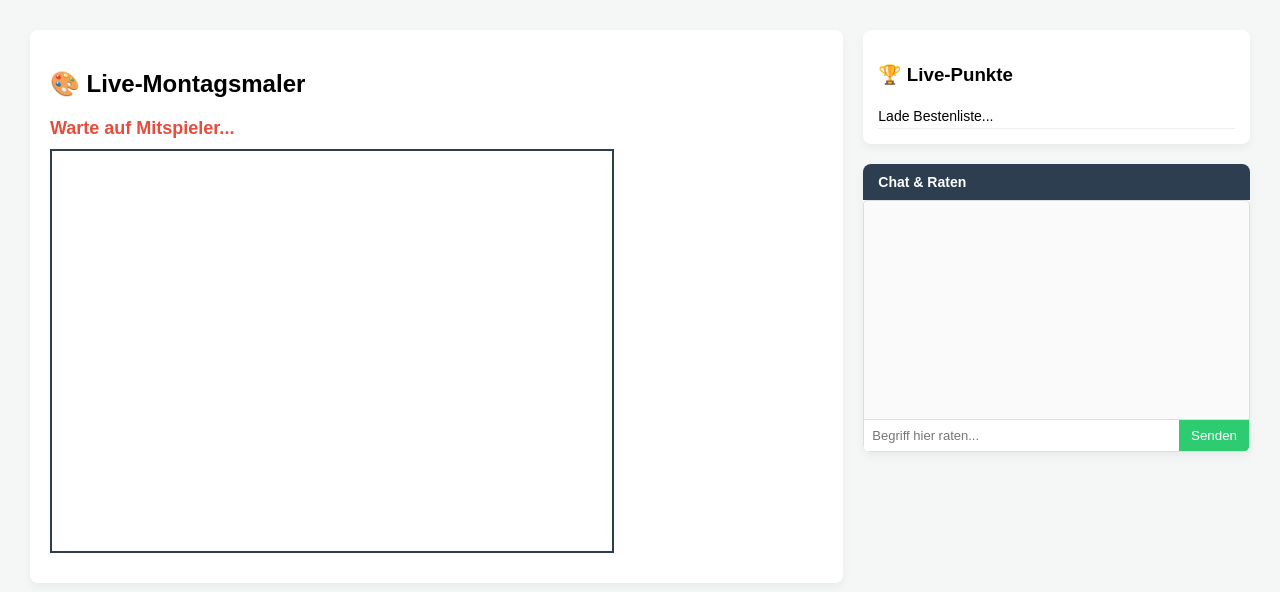
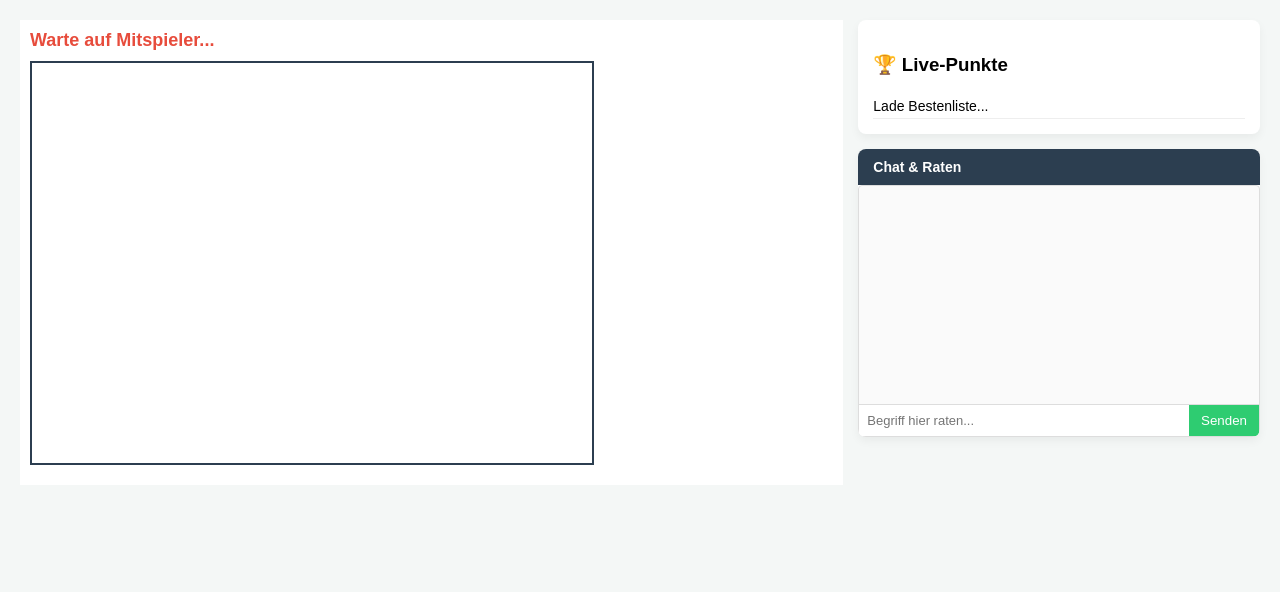
Before and after one commit to sunnyvillest-prog/montagsmaler, a website: page index.html in a window 1280 px wide. Drawn offline with nearby package versions, Linux system fonts and the light colour scheme; no server answers.

Commit message:
Update index.html

```diff
--- a/index.html
+++ b/index.html
@@ -7,9 +7,9 @@
     <script src="/socket.io/socket.io.js"></script>
     <style>
         body { font-family: Arial, sans-serif; background: #f4f7f6; margin: 0; padding: 20px; }
-        .container { max-width: 100%; margin: 0 auto; display: flex; gap: 20px; padding: 10px; box-sizing: border-box; }
-        .game-area { flex: 2; background: white; padding: 20px; border-radius: 8px; box-shadow: 0 4px 10px rgba(0,0,0,0.05); }
-        .sidebar { flex: 1; display: flex; flex-direction: column; gap: 20px; }
+        .container { max-width: 100%; margin: 0 auto; display: flex; gap: 15px; padding: 0; box-sizing: border-box; }
+        .game-area { flex: 2; background: white; padding: 10px; }
+        .sidebar { flex: 1; display: flex; flex-direction: column; gap: 15px; }
         .card { background: white; padding: 15px; border-radius: 8px; box-shadow: 0 4px 10px rgba(0,0,0,0.05); }
 
         #canvas { border: 2px solid #2c3e50; cursor: crosshair; background: #fff; display: block; margin-bottom: 10px; touch-action: none; }
@@ -33,7 +33,6 @@
     <div class="container">
         <!-- Zeichnen & Spielbereich -->
         <div class="game-area">
-            <h2>🎨 Live-Montagsmaler</h2>
             <div id="word-display">Warte auf Mitspieler...</div>
 
             <canvas id="canvas" width="560" height="400"></canvas>
```
